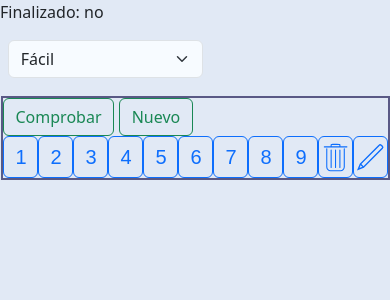
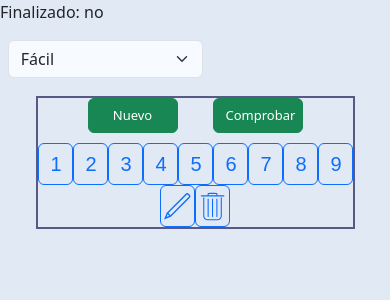
Before and after one commit to leandro-i/sudoku, a Django app: page /sudoku/easy/ in a window 390 px wide. Shown: the top 300 px of the page. Run offline with Django 3.2, Linux system fonts and the light colour scheme; data that the repository does not hold is empty; some libraries are stand-ins or nearby versions.

Commit message:
Modif index.html, style.scss - Botones del form

```diff
--- a/sudoku/static/sudoku/css/style.css
+++ b/sudoku/static/sudoku/css/style.css
@@ -112,8 +112,19 @@ input {
   background-color: #e1e9f5;
 }
 
-.comprobar {
+#botones-form {
+  margin: 0 50px;
+  display: -webkit-box;
+  display: -ms-flexbox;
+  display: flex;
+  -webkit-box-pack: justify;
+      -ms-flex-pack: justify;
+          justify-content: space-between;
+}
+
+.btn-form {
   margin-bottom: 10px;
+  width: 120px;
 }
 
 input[type=number] {
@@ -165,7 +176,7 @@ input[type=number]:hover, input[type=number]:focus {
   height: auto;
 }
 
-#extra {
+#botones-extra {
   display: -webkit-box;
   display: -ms-flexbox;
   display: flex;
@@ -174,31 +185,31 @@ input[type=number]:hover, input[type=number]:focus {
           justify-content: space-evenly;
 }
 
-#extra #btn_eliminar {
+#botones-extra #btn_eliminar {
   background: url("../img/delete.svg") no-repeat center;
   background-size: 35px 35px;
 }
 
-#extra #btn_eliminar:hover {
+#botones-extra #btn_eliminar:hover {
   background-image: url("../img/delete_hover.svg");
   background-color: #0d6efd;
   -webkit-transition: background .15s;
   transition: background .15s;
 }
 
-#extra .btn_borrador {
+#botones-extra .btn_borrador {
   background: url("../img/lapiz.svg") no-repeat center;
   background-size: 45px 45px;
 }
 
-#extra .btn_borrador:hover {
+#botones-extra .btn_borrador:hover {
   background-image: url("../img/lapiz_hover.svg");
   background-color: #0d6efd;
   -webkit-transition: background .15s;
   transition: background .15s;
 }
 
-#extra .btn_borrador .activado {
+#botones-extra .btn_borrador .activado {
   background-color: #ffea6e;
 }
 
@@ -250,13 +261,13 @@ input[type=number]:hover, input[type=number]:focus {
     font-size: 20px;
     margin: 0;
   }
-  #extra {
+  #botones-extra {
     width: auto;
     -webkit-box-pack: start;
         -ms-flex-pack: start;
             justify-content: start;
   }
-  #extra input {
+  #botones-extra input {
     width: 35px;
     height: 42px;
   }
@@ -286,17 +297,17 @@ input[type=number]:hover, input[type=number]:focus {
     font-size: 1.5rem;
   }
   #botonera {
-    -webkit-box-orient: horizontal;
+    -webkit-box-orient: vertical;
     -webkit-box-direction: normal;
-        -ms-flex-direction: row;
-            flex-direction: row;
+        -ms-flex-direction: column;
+            flex-direction: column;
   }
-  #extra {
+  #botones-extra {
     -webkit-box-pack: center;
         -ms-flex-pack: center;
             justify-content: center;
   }
-  .comprobar {
+  .btn-form {
     width: 90px;
     height: 35px;
     font-size: 13px;
--- a/sudoku/static/sudoku/css/style.scss
+++ b/sudoku/static/sudoku/css/style.scss
@@ -110,8 +110,15 @@ input {
     background-color: $color_fondo;
 }
 
+#botones-form {
+    margin: 0 50px;
+    display: flex;
+    justify-content: space-between;
+}
+
 .btn-form {
     margin-bottom: 10px;
+    width: 120px;
 }
 
 input[type=number] {
@@ -149,7 +156,7 @@ input[type=number] {
     min-height: 200px;
     height: auto;
 }
-#extra {
+#botones-extra {
     display: flex;
     justify-content: space-evenly;
     #btn_eliminar {
@@ -210,11 +217,11 @@ input[type=number] {
         font-size: 20px;
         margin: 0;
     }
-    #extra {
+    #botones-extra {
         width: auto;
         justify-content: start;
     }
-    #extra input {
+    #botones-extra input {
         width: 35px;
         height: 42px;
     }
@@ -244,9 +251,9 @@ input[type=number] {
         font-size: 1.5rem;
     }
     #botonera {
-        flex-direction: row;
+        flex-direction: column;
     }
-    #extra {
+    #botones-extra {
         justify-content: center;
     }
     .btn-form {
--- a/sudoku/templates/sudoku/index.html
+++ b/sudoku/templates/sudoku/index.html
@@ -48,8 +48,10 @@
                 <div class="borradores">{{ casilla }}</div>
                 {% endif %}
             {% endfor %}
-            <input class="btn-form btn btn-outline-success" type="submit" value="Comprobar">
-            <input id="nuevo" class="btn-form btn btn-outline-success" type="submit" value="Nuevo">
+            <div id="botones-form">
+                <input id="nuevo" class="btn-form btn btn-success" type="button" value="Nuevo">
+                <input class="btn-form btn btn-success" type="submit" value="Comprobar">
+            </div>
     </form>
         <div id="botonera">
             <div id="numpad">
@@ -57,9 +59,9 @@
                 <input type="button" value="4" class="btn_num btn btn-outline-primary"><input type="button" value="5" class="btn_num btn btn-outline-primary"><input type="button" value="6" class="btn_num btn btn-outline-primary">
                 <input type="button" value="7" class="btn_num btn btn-outline-primary"><input type="button" value="8" class="btn_num btn btn-outline-primary"><input type="button" value="9" class="btn_num btn btn-outline-primary">
             </div>
-            <div id="extra">
+            <div id="botones-extra">
+                <input type="button" class="btn_num btn btn-outline-primary btn_borrador">
                 <input type="button" class="btn_num btn btn-outline-primary" id="btn_eliminar">
-                <input type="button" class="btn_num btn btn-outline-primary btn_borrador">
             </div>
         </div>
 </div>
```
Also changed, not shown: 1 other file.
